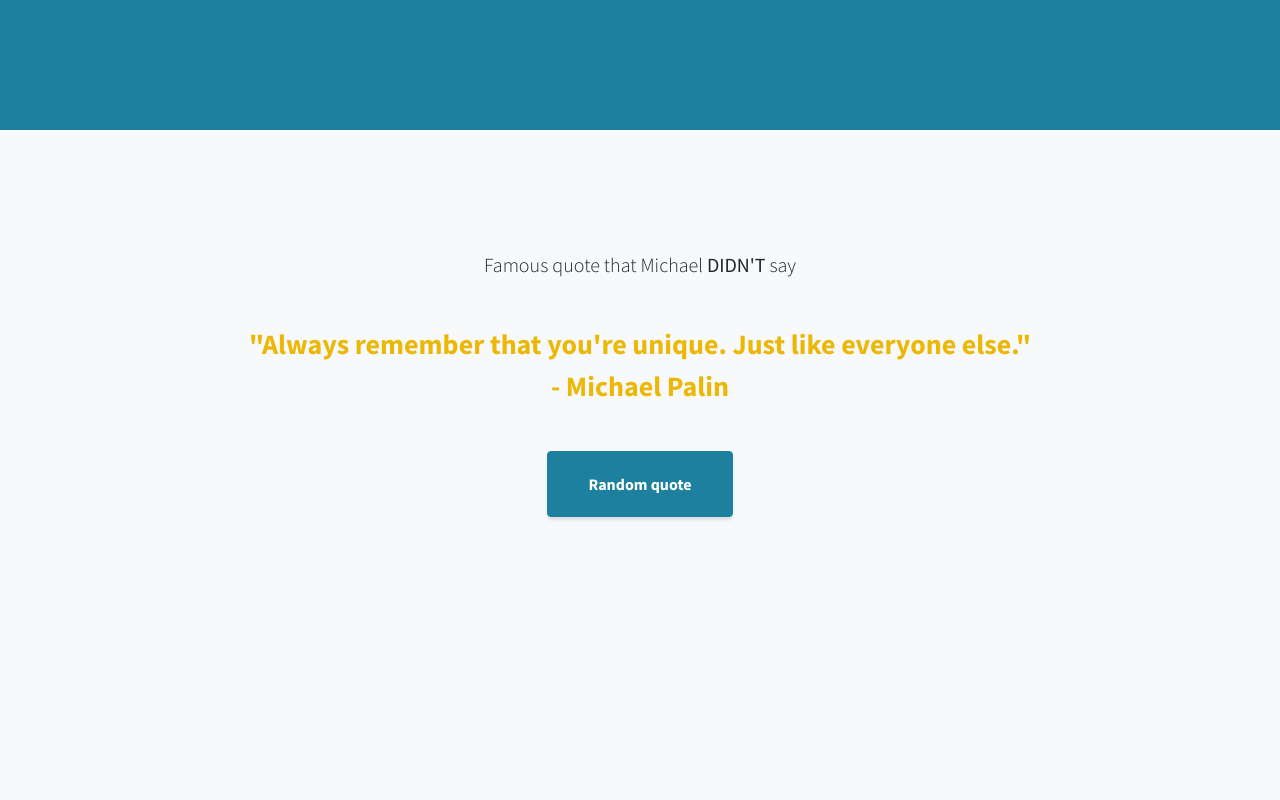
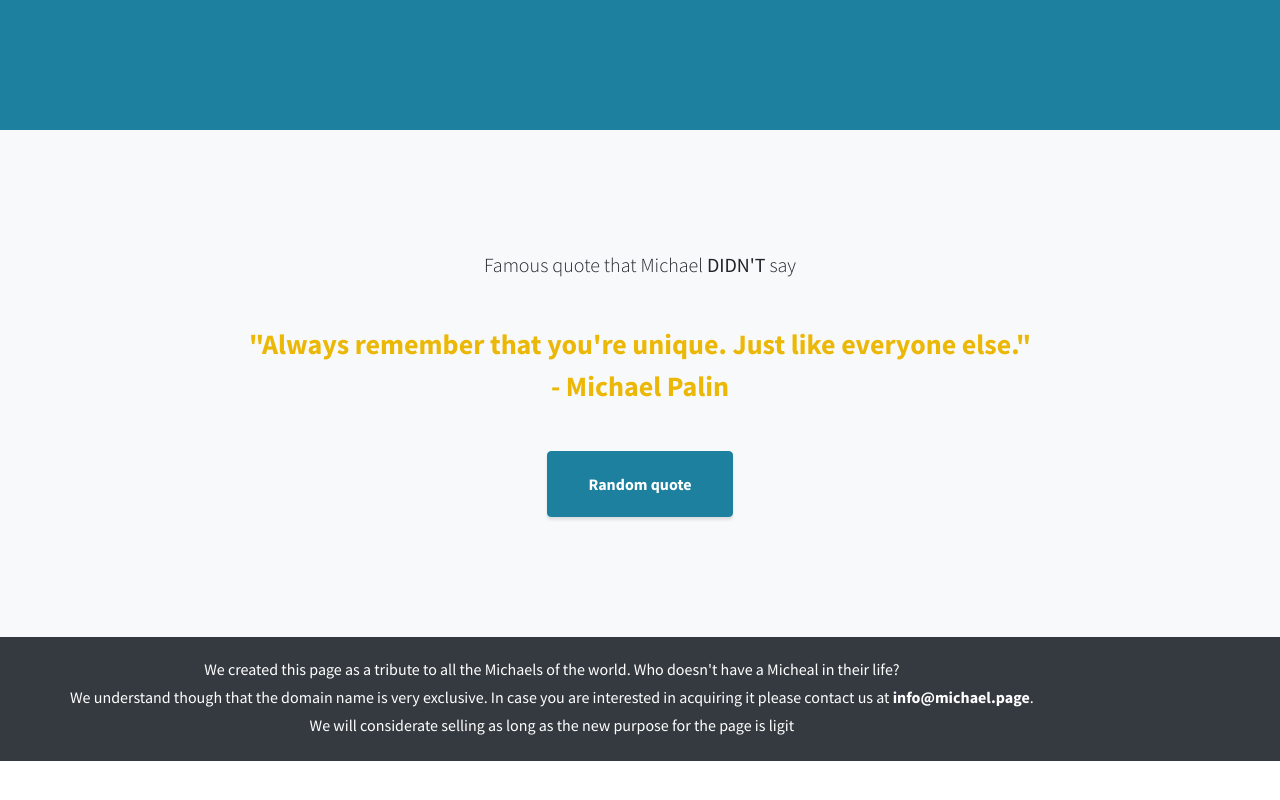
Before and after one commit to L3bowski/michael, a plain HTML site: page public/index.html in a window 1280 px wide. Shown: the part 1579-2379 px from the top of the page. After the commit the page ends 2340 px from the top, so only its background shows below. Drawn offline with Linux system fonts and the light colour scheme.

Commit message:
Update michael page

```diff
--- a/public/index.html
+++ b/public/index.html
@@ -1,56 +1,19 @@
 <!DOCTYPE html>
 <html lang="en">
-
     <head>
-
         <meta charset="utf-8">
         <meta name="viewport" content="width=device-width, initial-scale=1, shrink-to-fit=no">
-    <meta name="description" content="">
-    <meta name="author" content="">
+        <meta name="description" content="Page to the masculine given name Michael">
+        <meta name="author" content="Carles Capellas">
 
         <title>Michael</title>
 
-    <!-- Bootstrap Core CSS -->
         <link href="vendor/bootstrap/css/bootstrap.min.css" rel="stylesheet">
-
-    <!-- Custom Fonts -->
         <link href="https://fonts.googleapis.com/css?family=Source+Sans+Pro:300,400,700,300italic,400italic,700italic" rel="stylesheet" type="text/css">
-
-    <!-- Custom CSS -->
         <link href="css/stylish-portfolio.min.css" rel="stylesheet">
-
     </head>
 
     <body id="page-top">
-
-    <!-- Navigation -->
-    <!-- <a class="menu-toggle rounded" href="#">
-      <i class="fas fa-bars"></i>
-    </a>
-    <nav id="sidebar-wrapper">
-      <ul class="sidebar-nav">
-        <li class="sidebar-brand">
-          <a class="js-scroll-trigger" href="#page-top">Start Bootstrap</a>
-        </li>
-        <li class="sidebar-nav-item">
-          <a class="js-scroll-trigger" href="#page-top">Home</a>
-        </li>
-        <li class="sidebar-nav-item">
-          <a class="js-scroll-trigger" href="#about">About</a>
-        </li>
-        <li class="sidebar-nav-item">
-          <a class="js-scroll-trigger" href="#services">Services</a>
-        </li>
-        <li class="sidebar-nav-item">
-          <a class="js-scroll-trigger" href="#portfolio">Portfolio</a>
-        </li>
-        <li class="sidebar-nav-item">
-          <a class="js-scroll-trigger" href="#contact">Contact</a>
-        </li>
-      </ul>
-    </nav>-->
-
-    <!-- Header -->
         <header class="masthead d-flex">
             <div class="container text-center my-auto">
                 <h1 class="mb-1">Michael</h1>
@@ -63,7 +26,6 @@
             <div class="overlay"></div>
         </header>
 
-    <!-- Services -->
         <section class="content-section bg-primary text-white text-center" id="services">
             <div class="container">
                 <div class="content-section-heading">
@@ -71,14 +33,6 @@
                 </div>
                 <div class="row">
                     <div class="col-lg-3 col-md-6 mb-5 mb-lg-0">
-            <!-- <span class="service-icon rounded-circle mx-auto mb-3">
-              <i class="icon-screen-smartphone"></i>
-            </span>
-            <h4>
-              <strong>Responsive</strong>
-            </h4>
-            <p class="text-faded mb-0">Looks great on any screen size!</p>-->
-
                         <ul style="list-style-type: none; padding: 0;">
                             <li><a class="btn btn-dark btn-xl mb-1" target="_blank" href="https://en.wikipedia.org/wiki/Michael_Ancram" title="Michael Ancram">M. Ancram</a></li>
                             <li><a class="btn btn-dark btn-xl mb-1" target="_blank" href="https://en.wikipedia.org/wiki/Michael_Aspel" title="Michael Aspel">M. Aspel</a></li>
@@ -90,14 +44,6 @@
                         </ul>
                     </div>
                     <div class="col-lg-3 col-md-6 mb-5 mb-lg-0">
-            <!-- <span class="service-icon rounded-circle mx-auto mb-3">
-              <i class="icon-pencil"></i>
-            </span>
-            <h4>
-              <strong>Redesigned</strong>
-            </h4>
-            <p class="text-faded mb-0">Freshly redesigned for Bootstrap 4.</p>-->
-
                         <ul style="list-style-type: none; padding: 0;">
 	                        <li><a class="btn btn-dark btn-xl mb-1" target="_blank" href="https://en.wikipedia.org/wiki/Michael_Eisner" title="Michael Eisner">M. Eisner</a></li>
                             <li><a class="btn btn-dark btn-xl mb-1" target="_blank" href="https://en.wikipedia.org/wiki/Michael_Epstein_(disambiguation)" class="mw-redirect mw-disambig" title="Michael Epstein">M. Epstein</a></li>
@@ -106,19 +52,8 @@
                             <li><a class="btn btn-dark btn-xl mb-1" target="_blank" href="https://en.wikipedia.org/wiki/Michael_Hutchence" title="Michael Hutchence">M. Hutchence</a></li>
                             <li><a class="btn btn-dark btn-xl mb-1" target="_blank" href="https://en.wikipedia.org/wiki/Michael_Jackson" title="Michael Jackson">M. Jackson</a></li>
                         </ul>
-
                     </div>
                     <div class="col-lg-3 col-md-6 mb-5 mb-md-0">
-            <!-- <span class="service-icon rounded-circle mx-auto mb-3">
-              <i class="icon-like"></i>
-            </span>
-            <h4>
-              <strong>Favorited</strong>
-            </h4>
-            <p class="text-faded mb-0">Millions of users
-              <i class="fas fa-heart"></i>
-              Start Bootstrap!</p>-->
-
                         <ul style="list-style-type: none; padding: 0;">
                             <li><a class="btn btn-dark btn-xl mb-1" target="_blank" href="https://en.wikipedia.org/wiki/Michael_Jordan" title="Michael Jordan">M. Jordan</a></li>
                             <li><a class="btn btn-dark btn-xl mb-1" target="_blank" href="https://en.wikipedia.org/wiki/Michael_Keaton" title="Michael Keaton">M. Keaton</a></li>
@@ -128,17 +63,8 @@
                             <li><a class="btn btn-dark btn-xl mb-1" target="_blank" href="https://en.wikipedia.org/wiki/Michael_Myers_(disambiguation)" class="mw-redirect mw-disambig" title="Michael Myers">M. Myers</a></li>
                             <li><a class="btn btn-dark btn-xl mb-1" target="_blank" href="https://en.wikipedia.org/wiki/Michael_Nesmith" title="Michael Nesmith">M. Nesmith</a></li>
                         </ul>
-
                     </div>
                     <div class="col-lg-3 col-md-6">
-            <!-- <span class="service-icon rounded-circle mx-auto mb-3">
-              <i class="icon-mustache"></i>
-            </span>
-            <h4>
-              <strong>Question</strong>
-            </h4>
-            <p class="text-faded mb-0">I mustache you a question...</p>-->
-
                         <ul style="list-style-type: none; padding: 0;">
 		                    <li><a class="btn btn-dark btn-xl mb-1" target="_blank" href="https://en.wikipedia.org/wiki/Michael_Owen" title="Michael Owen">M. Owen</a></li>
 	                        <li><a class="btn btn-dark btn-xl mb-1" target="_blank" href="https://en.wikipedia.org/wiki/Michael_Palin" title="Michael Palin">M. Palin</a></li>
@@ -152,140 +78,35 @@
             </div>
         </section>
 
-    <!-- About -->
-    <section class="content-section bg-light" id="about" style="height: 100vh;">
+        <section class="content-section bg-light" id="about">
             <div class="container text-center">
                 <div class="row">
                     <div class="col-lg-10 mx-auto">
                         <p class="lead mb-5">Famous quote that Michael <b>DIDN'T</b> say</p>
                         <div id="quote-zone"></div>
-            <button class="btn btn-primary btn-xl" type="button" onclick="randomJoke();">Random quote</button>
+                        <button class="btn btn-primary btn-xl" type="button" onclick="randomJoke();">
+                            Random quote
+                        </button>
                     </div>
                 </div>
             </div>
         </section>
 
-    <!-- Callout -->
-    <!-- <section class="callout">
+        <section style="color: #fff; background-color: #343a40; border-color: #343a40; padding: 1.25rem 2.5rem;">
             <div class="container text-center">
-        <h2 class="mx-auto mb-5">Welcome to
-          <em>your</em>
-          next website!</h2>
-        <a class="btn btn-primary btn-xl" href="https://startbootstrap.com/template-overviews/stylish-portfolio/">Download Now!</a>
-      </div>
-    </section>-->
-
-    <!-- Portfolio -->
-    <!-- <section class="content-section" id="portfolio">
-      <div class="container">
-        <div class="content-section-heading text-center">
-          <h3 class="text-secondary mb-0">Portfolio</h3>
-          <h2 class="mb-5">Recent Projects</h2>
-        </div>
-        <div class="row no-gutters">
-          <div class="col-lg-6">
-            <a class="portfolio-item" href="#">
-              <span class="caption">
-                <span class="caption-content">
-                  <h2>Stationary</h2>
-                  <p class="mb-0">A yellow pencil with envelopes on a clean, blue backdrop!</p>
-                </span>
-              </span>
-              <img class="img-fluid" src="img/portfolio-1.jpg" alt="">
-            </a>
-          </div>
-          <div class="col-lg-6">
-            <a class="portfolio-item" href="#">
-              <span class="caption">
-                <span class="caption-content">
-                  <h2>Ice Cream</h2>
-                  <p class="mb-0">A dark blue background with a colored pencil, a clip, and a tiny ice cream cone!</p>
-                </span>
-              </span>
-              <img class="img-fluid" src="img/portfolio-2.jpg" alt="">
-            </a>
-          </div>
-          <div class="col-lg-6">
-            <a class="portfolio-item" href="#">
-              <span class="caption">
-                <span class="caption-content">
-                  <h2>Strawberries</h2>
-                  <p class="mb-0">Strawberries are such a tasty snack, especially with a little sugar on top!</p>
-                </span>
-              </span>
-              <img class="img-fluid" src="img/portfolio-3.jpg" alt="">
-            </a>
-          </div>
-          <div class="col-lg-6">
-            <a class="portfolio-item" href="#">
-              <span class="caption">
-                <span class="caption-content">
-                  <h2>Workspace</h2>
-                  <p class="mb-0">A yellow workspace with some scissors, pencils, and other objects.</p>
-                </span>
-              </span>
-              <img class="img-fluid" src="img/portfolio-4.jpg" alt="">
-            </a>
+                <div class="row">
+                    <div class="col-xs-12">
+                        <p class="mb-1">We created this page as a tribute to all the Michaels of the world. Who doesn't have a Micheal in their life?</p>
+                        <p class="mb-1">We understand though that the domain name is very exclusive. In case you are interested in acquiring it please contact us at <b>info@michael.page</b>.</p>
+                        <p class="mb-1">We will considerate selling as long as the new purpose for the page is ligit</p>
                     </div>
                 </div>
             </div>
-    </section>-->
+        </section>
 
-    <!-- Call to Action -->
-    <!--<section class="content-section bg-primary text-white">
-      <div class="container text-center">
-        <h2 class="mb-4">The buttons below are impossible to resist...</h2>
-        <a href="#" class="btn btn-xl btn-light mr-4">Click Me!</a>
-        <a href="#" class="btn btn-xl btn-dark">Look at Me!</a>
-      </div>
-    </section>-->
-
-    <!-- Map -->
-    <!--<section id="contact" class="map">
-      <iframe width="100%" height="100%" frameborder="0" scrolling="no" marginheight="0" marginwidth="0" src="https://maps.google.com/maps?f=q&amp;source=s_q&amp;hl=en&amp;geocode=&amp;q=Twitter,+Inc.,+Market+Street,+San+Francisco,+CA&amp;aq=0&amp;oq=twitter&amp;sll=28.659344,-81.187888&amp;sspn=0.128789,0.264187&amp;ie=UTF8&amp;hq=Twitter,+Inc.,+Market+Street,+San+Francisco,+CA&amp;t=m&amp;z=15&amp;iwloc=A&amp;output=embed"></iframe>
-      <br/>
-      <small>
-        <a href="https://maps.google.com/maps?f=q&amp;source=embed&amp;hl=en&amp;geocode=&amp;q=Twitter,+Inc.,+Market+Street,+San+Francisco,+CA&amp;aq=0&amp;oq=twitter&amp;sll=28.659344,-81.187888&amp;sspn=0.128789,0.264187&amp;ie=UTF8&amp;hq=Twitter,+Inc.,+Market+Street,+San+Francisco,+CA&amp;t=m&amp;z=15&amp;iwloc=A"></a>
-      </small>
-    </section>-->
-
-    <!-- Footer -->
-    <!--<footer class="footer text-center">
-      <div class="container">
-        <ul class="list-inline mb-5">
-          <li class="list-inline-item">
-            <a class="social-link rounded-circle text-white mr-3" href="#">
-              <i class="icon-social-facebook"></i>
-            </a>
-          </li>
-          <li class="list-inline-item">
-            <a class="social-link rounded-circle text-white mr-3" href="#">
-              <i class="icon-social-twitter"></i>
-            </a>
-          </li>
-          <li class="list-inline-item">
-            <a class="social-link rounded-circle text-white" href="#">
-              <i class="icon-social-github"></i>
-            </a>
-          </li>
-        </ul>
-        <p class="text-muted small mb-0">Copyright &copy; Your Website 2018</p>
-      </div>
-    </footer> -->
-
-    <!-- Scroll to Top Button-->
-    <a class="scroll-to-top rounded js-scroll-trigger" href="#page-top">
-      <i class="fas fa-angle-up"></i>
-    </a>
-
-    <!-- Bootstrap core JavaScript -->
         <script src="vendor/jquery/jquery.min.js"></script>
         <script src="vendor/bootstrap/js/bootstrap.bundle.min.js"></script>
-
-    <!-- Plugin JavaScript -->
         <script src="vendor/jquery-easing/jquery.easing.min.js"></script>
-
-    <!-- Custom scripts for this template -->
         <script src="js/stylish-portfolio.min.js"></script>
 
         <script>
@@ -351,7 +172,5 @@
             }
             randomJoke();
         </script>
-
     </body>
-
 </html>
```
Lines whose indentation alone changed are shown as unchanged.
